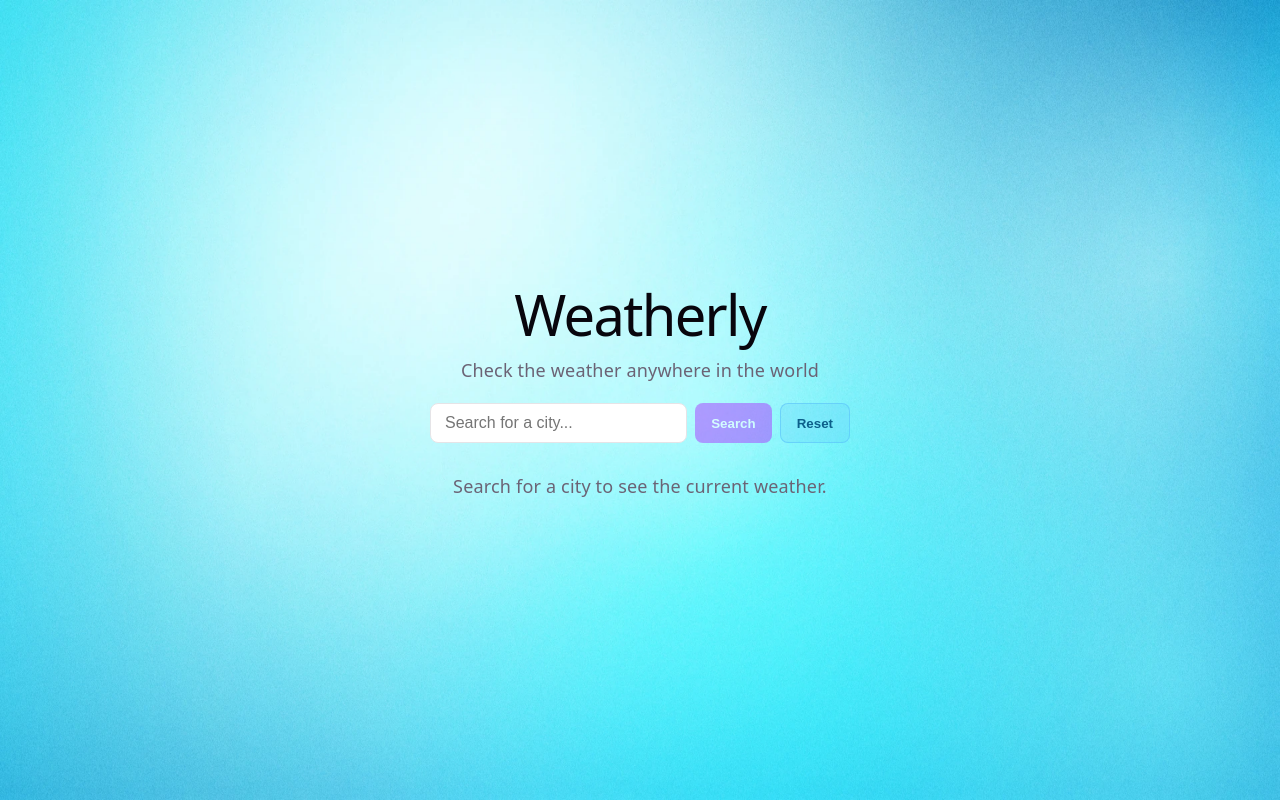
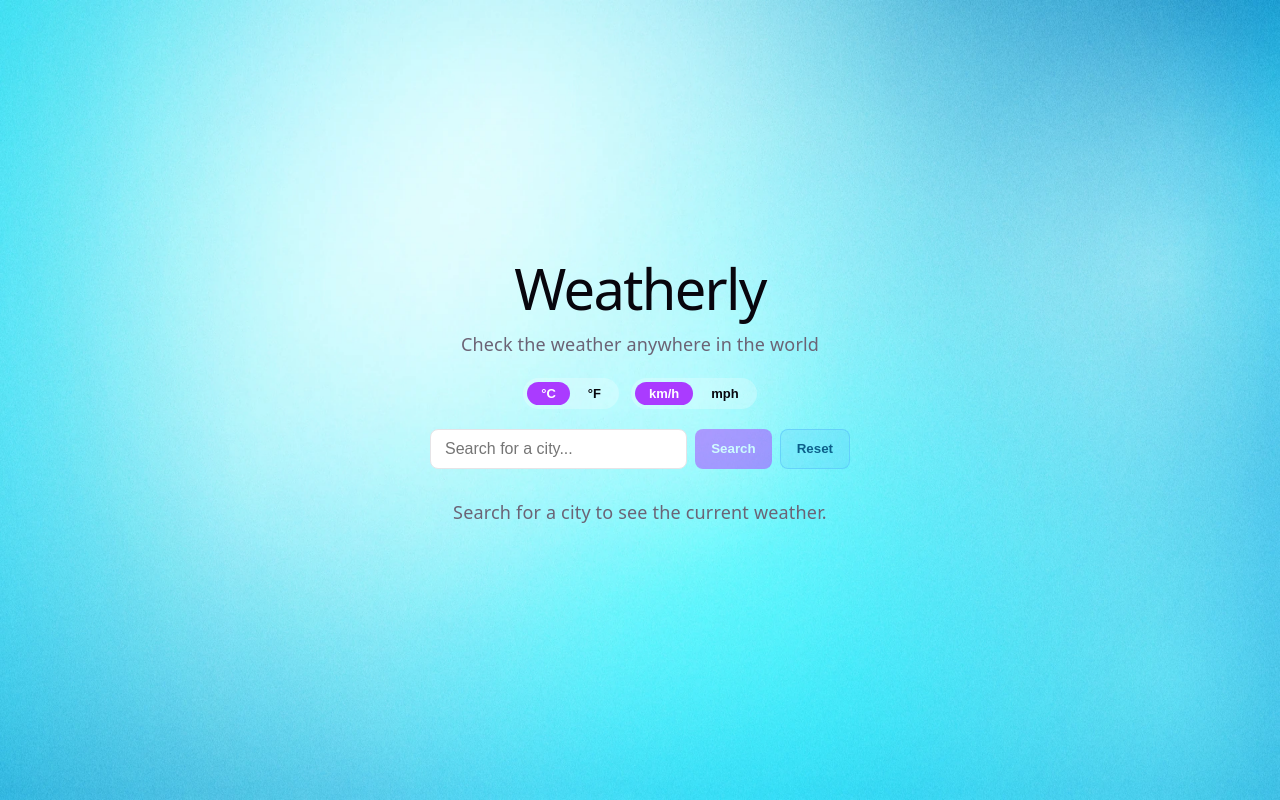
Before and after one commit to jaysingit/Weather-Report, a React (Vite) app: page / in a window 1280 px wide. Built offline with nearby package versions, Linux system fonts and the light colour scheme.

Commit message:
Option to switch the units

```diff
--- a/src/App.css
+++ b/src/App.css
@@ -17,6 +17,37 @@
   color: var(--text);
   margin-top: 30px;
   padding-top: 0;
+}
+
+.unit-toggles {
+  display: flex;
+  flex-wrap: wrap;
+  justify-content: center;
+  gap: 12px;
+}
+
+.unit-toggle {
+  display: flex;
+  gap: 4px;
+  background: rgba(255, 255, 255, 0.25);
+  border-radius: 999px;
+  padding: 4px;
+}
+
+.unit-toggle button {
+  padding: 4px 14px;
+  border: none;
+  border-radius: 999px;
+  background: transparent;
+  color: var(--text-h);
+  font-weight: 600;
+  font-size: 13px;
+  cursor: pointer;
+}
+
+.unit-toggle button.active {
+  background: var(--accent);
+  color: #fff;
 }
 
 .search-bar {
--- a/src/App.tsx
+++ b/src/App.tsx
@@ -1,10 +1,53 @@
-import { useState } from "react";
+import { useEffect, useState } from "react";
 import SearchBar from "./components/SearchBar";
 import WeatherDisplay from "./components/WeatherDisplay";
+import UnitToggle from "./components/UnitToggle";
+import type { TemperatureUnit, WindUnit } from "./types/weather";
 import "./App.css";
+
+const TEMPERATURE_UNIT_STORAGE_KEY = "weatherly-temperature-unit";
+const WIND_UNIT_STORAGE_KEY = "weatherly-wind-unit";
+
+function getInitialTemperatureUnit(): TemperatureUnit {
+  try {
+    const stored = localStorage.getItem(TEMPERATURE_UNIT_STORAGE_KEY);
+    return stored === "fahrenheit" ? "fahrenheit" : "celsius";
+  } catch {
+    return "celsius";
+  }
+}
+
+function getInitialWindUnit(): WindUnit {
+  try {
+    const stored = localStorage.getItem(WIND_UNIT_STORAGE_KEY);
+    return stored === "mph" ? "mph" : "kmh";
+  } catch {
+    return "kmh";
+  }
+}
 
 function App() {
   const [city, setCity] = useState("");
+  const [temperatureUnit, setTemperatureUnit] = useState<TemperatureUnit>(
+    getInitialTemperatureUnit,
+  );
+  const [windUnit, setWindUnit] = useState<WindUnit>(getInitialWindUnit);
+
+  useEffect(() => {
+    try {
+      localStorage.setItem(TEMPERATURE_UNIT_STORAGE_KEY, temperatureUnit);
+    } catch {
+      // ignore (e.g. private browsing storage restrictions)
+    }
+  }, [temperatureUnit]);
+
+  useEffect(() => {
+    try {
+      localStorage.setItem(WIND_UNIT_STORAGE_KEY, windUnit);
+    } catch {
+      // ignore (e.g. private browsing storage restrictions)
+    }
+  }, [windUnit]);
 
   return (
     <div className="page">
@@ -13,11 +56,36 @@ function App() {
         <p className="subtitle">Check the weather anywhere in the world</p>
       </header>
 
+      <div className="unit-toggles">
+        <UnitToggle
+          value={temperatureUnit}
+          onChange={setTemperatureUnit}
+          ariaLabel="Temperature unit"
+          options={[
+            { value: "celsius", label: "°C" },
+            { value: "fahrenheit", label: "°F" },
+          ]}
+        />
+        <UnitToggle
+          value={windUnit}
+          onChange={setWindUnit}
+          ariaLabel="Wind speed unit"
+          options={[
+            { value: "kmh", label: "km/h" },
+            { value: "mph", label: "mph" },
+          ]}
+        />
+      </div>
+
       <SearchBar onSearch={setCity} onReset={() => setCity("")} />
 
       <main className="content">
         {city ? (
-          <WeatherDisplay city={city} />
+          <WeatherDisplay
+            city={city}
+            temperatureUnit={temperatureUnit}
+            windUnit={windUnit}
+          />
         ) : (
           <p className="empty-state">
             Search for a city to see the current weather.
--- /dev/null
+++ b/src/components/UnitToggle.tsx
@@ -0,0 +1,28 @@
+interface UnitToggleProps<T extends string> {
+  value: T;
+  options: { value: T; label: string }[];
+  onChange: (value: T) => void;
+  ariaLabel: string;
+}
+
+export default function UnitToggle<T extends string>({
+  value,
+  options,
+  onChange,
+  ariaLabel,
+}: UnitToggleProps<T>) {
+  return (
+    <div className="unit-toggle" role="group" aria-label={ariaLabel}>
+      {options.map((option) => (
+        <button
+          key={option.value}
+          type="button"
+          className={value === option.value ? "active" : ""}
+          onClick={() => onChange(option.value)}
+        >
+          {option.label}
+        </button>
+      ))}
+    </div>
+  );
+}
--- a/src/components/WeatherDisplay.tsx
+++ b/src/components/WeatherDisplay.tsx
@@ -1,15 +1,26 @@
 import { useEffect, useState } from "react";
 import { getWeatherForCity, WeatherApiError } from "../api/weather";
-import type { WeatherResult } from "../types/weather";
+import type {
+  TemperatureUnit,
+  WeatherResult,
+  WindUnit,
+} from "../types/weather";
 import { getWeatherCodeInfo } from "../utils/weatherCodes";
 import { formatLocalTime } from "../utils/formatTime";
 import { getPollenLevel } from "../utils/pollenLevel";
+import { celsiusToFahrenheit, kmhToMph } from "../utils/units";
 
 interface WeatherDisplayProps {
   city: string;
+  temperatureUnit: TemperatureUnit;
+  windUnit: WindUnit;
 }
 
-function WeatherDisplay({ city }: WeatherDisplayProps) {
+function WeatherDisplay({
+  city,
+  temperatureUnit,
+  windUnit,
+}: WeatherDisplayProps) {
   const [weather, setWeather] = useState<WeatherResult | null>(null);
   const [error, setError] = useState<string | null>(null);
   const [loading, setLoading] = useState(false);
@@ -63,6 +74,19 @@ function WeatherDisplay({ city }: WeatherDisplayProps) {
     current.isDay,
   );
 
+  const isFahrenheit = temperatureUnit === "fahrenheit";
+  const isMph = windUnit === "mph";
+
+  const temperature = isFahrenheit
+    ? celsiusToFahrenheit(current.temperature)
+    : current.temperature;
+  const apparentTemperature = isFahrenheit
+    ? celsiusToFahrenheit(current.apparentTemperature)
+    : current.apparentTemperature;
+  const windSpeed = isMph ? kmhToMph(current.windSpeed) : current.windSpeed;
+  const temperatureUnitLabel = isFahrenheit ? "°F" : "°C";
+  const windUnitLabel = isMph ? "mph" : "km/h";
+
   return (
     <section
       className={`weather-card${current.isDay ? "" : " weather-card--night"}`}
@@ -80,12 +104,18 @@ function WeatherDisplay({ city }: WeatherDisplayProps) {
         <p className="local-time">{formatLocalTime(current.time)}</p>
       </div>
       <p className="weather-icon">{icon}</p>
-      <p className="temperature">{Math.round(current.temperature)}°C</p>
+      <p className="temperature">
+        {Math.round(temperature)}
+        {temperatureUnitLabel}
+      </p>
       <p className="description">{description}</p>
       <dl className="weather-details">
         <div>
           <dt>Feels like</dt>
-          <dd>{Math.round(current.apparentTemperature)}°C</dd>
+          <dd>
+            {Math.round(apparentTemperature)}
+            {temperatureUnitLabel}
+          </dd>
         </div>
         <div>
           <dt>Humidity</dt>
@@ -93,7 +123,9 @@ function WeatherDisplay({ city }: WeatherDisplayProps) {
         </div>
         <div>
           <dt>Wind</dt>
-          <dd>{Math.round(current.windSpeed)} km/h</dd>
+          <dd>
+            {Math.round(windSpeed)} {windUnitLabel}
+          </dd>
         </div>
         <div>
           <dt>UV Index</dt>
--- a/src/types/weather.ts
+++ b/src/types/weather.ts
@@ -23,3 +23,6 @@ export interface WeatherResult {
   location: GeocodingResult;
   current: CurrentWeather;
 }
+
+export type TemperatureUnit = "celsius" | "fahrenheit";
+export type WindUnit = "kmh" | "mph";
--- /dev/null
+++ b/src/utils/units.ts
@@ -0,0 +1,7 @@
+export function celsiusToFahrenheit(celsius: number): number {
+  return (celsius * 9) / 5 + 32;
+}
+
+export function kmhToMph(kmh: number): number {
+  return kmh * 0.621371;
+}
```
